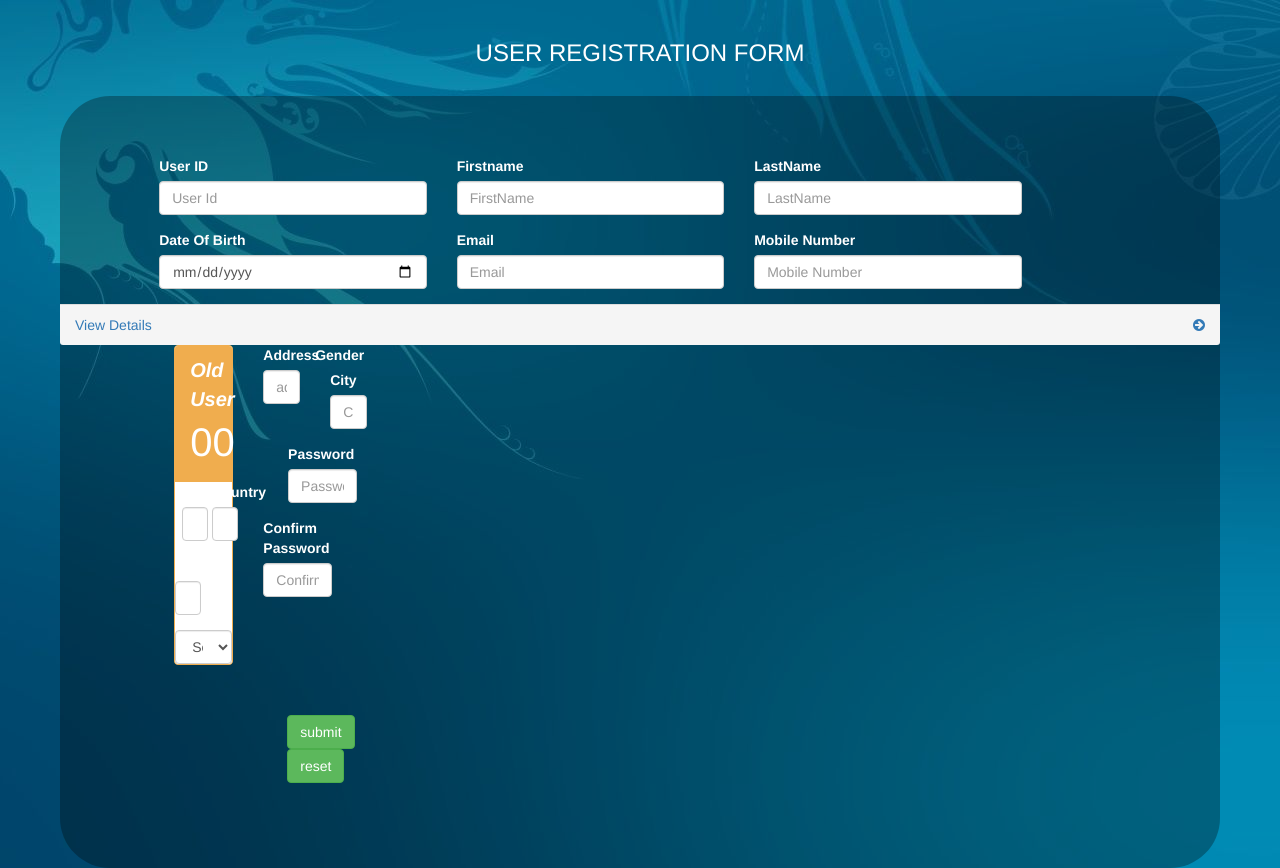
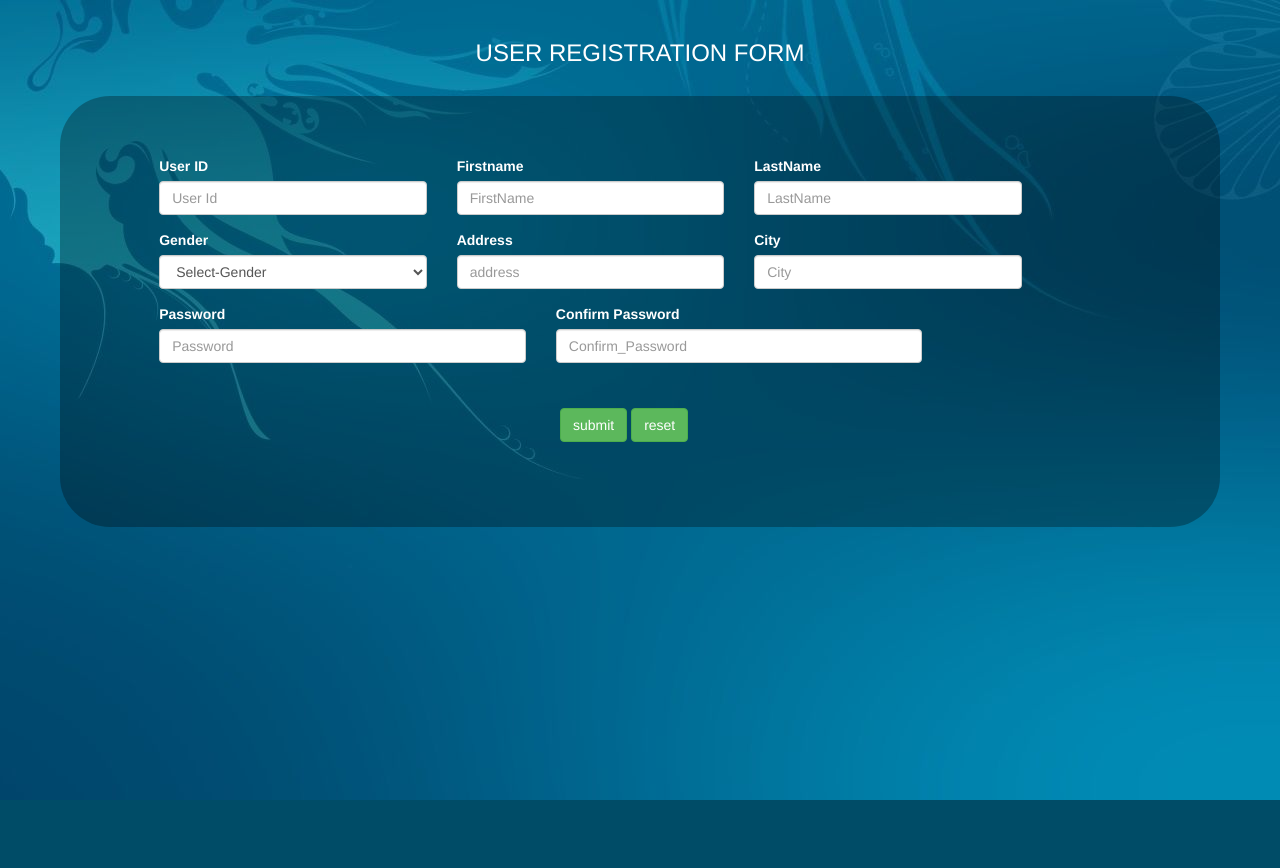
Before and after one commit to TejasP07/User-Management-System-with-admin-Panel, a PHP site: page /pages/user_registration.php in a window 1280 px wide. After the commit the page ends 800 px from the top, so only its background shows below. Run offline with PHP 8.4, Linux system fonts and the light colour scheme.

Commit message:
Revert "Update user_registration.php"

```diff
--- a/pages/user_registration.php
+++ b/pages/user_registration.php
@@ -25,74 +25,11 @@
               </div>
             </div>
           </div>
-            <div class="row">
-            <div class="col-lg-3 col-lg-offset-1">
-              <div class="form-group">
-                <label>Date Of Birth</label>
-                <input type="date" name="Date_Of_Birth" class="form-control" placeholder="Date Of Birth">
-              </div>
-            </div>
-            <div class="col-lg-3">
-              <div class="form-group">
-                <label>Email</label>
-                <input type="email" name="email" class="form-control" placeholder="Email">
-              </div>
-            </div>
-            <div class="col-lg-3">
-              <div class="form-group">
-                <label>Mobile Number</label>
-                <input type="tel" name="Mobile_Number" class="form-control" placeholder="Mobile Number">
-              </div>
-            </div>
-          </div>
-          <a href="#">
-                            <div class="panel-footer">
-                                <span class="pull-left">View Details</span>
-                                <span class="pull-right"><i class="fa fa-arrow-circle-right"></i></span>
-                                <div class="clearfix"></div>
-                            </div>
-                        </a>
 
           <div class="row">
             <div class="col-lg-3 col-lg-offset-1">
               <div class="form-group">
                 <label>Gender</label>
-
-                <div class="col-lg-4 col-md-8">
-                    <div class="panel panel-yellow">
-                        <div class="panel-heading">
-                            <div class="row">
-                                <div class="col-xs-3">
-                                    <i style="font-size: 20px;"><b>Old User</b></i>
-                                </div>
-                                <div class="col-xs-9 text-right">
-                                    <div class="huge">00</div>
-                                    <div></div>
-                                </div>
-                            </div>
-                        </div>
-                        <div class="row">
-            <div class="col-lg-3 col-lg-offset-1">
-              <div class="form-group">
-                <label>State</label>
-                <input type="text" name="State" class="form-control" placeholder="State">
-              </div>
-            </div>
-            <div class="col-lg-3">
-              <div class="form-group">
-                <label>Country</label>
-                <input type="text" name="Country" class="form-control" placeholder="Country">
-              </div>
-            </div>
-            <div class="col-lg-3">
-              <div class="form-group">
-                <label>Pincode</label>
-                <input type="number" name="pincode" class="form-control" placeholder="Pincode">
-              </div>
-            </div>
-          </div>
-
-
                 <select class="form-control" name="gender">
                   <option value="Select-Gender">Select-Gender</option>
                   <option value="Male">Male</option>
```
